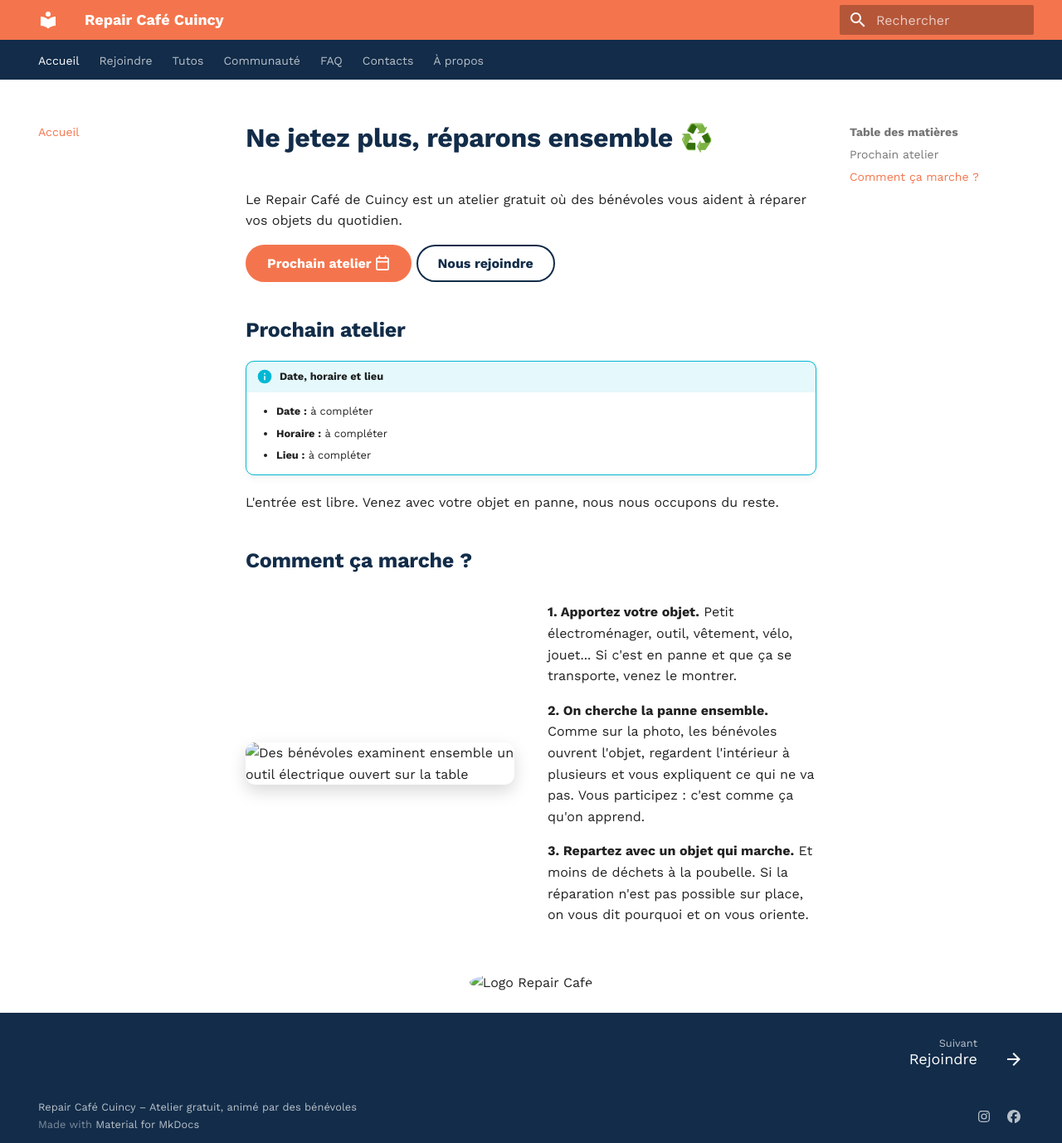
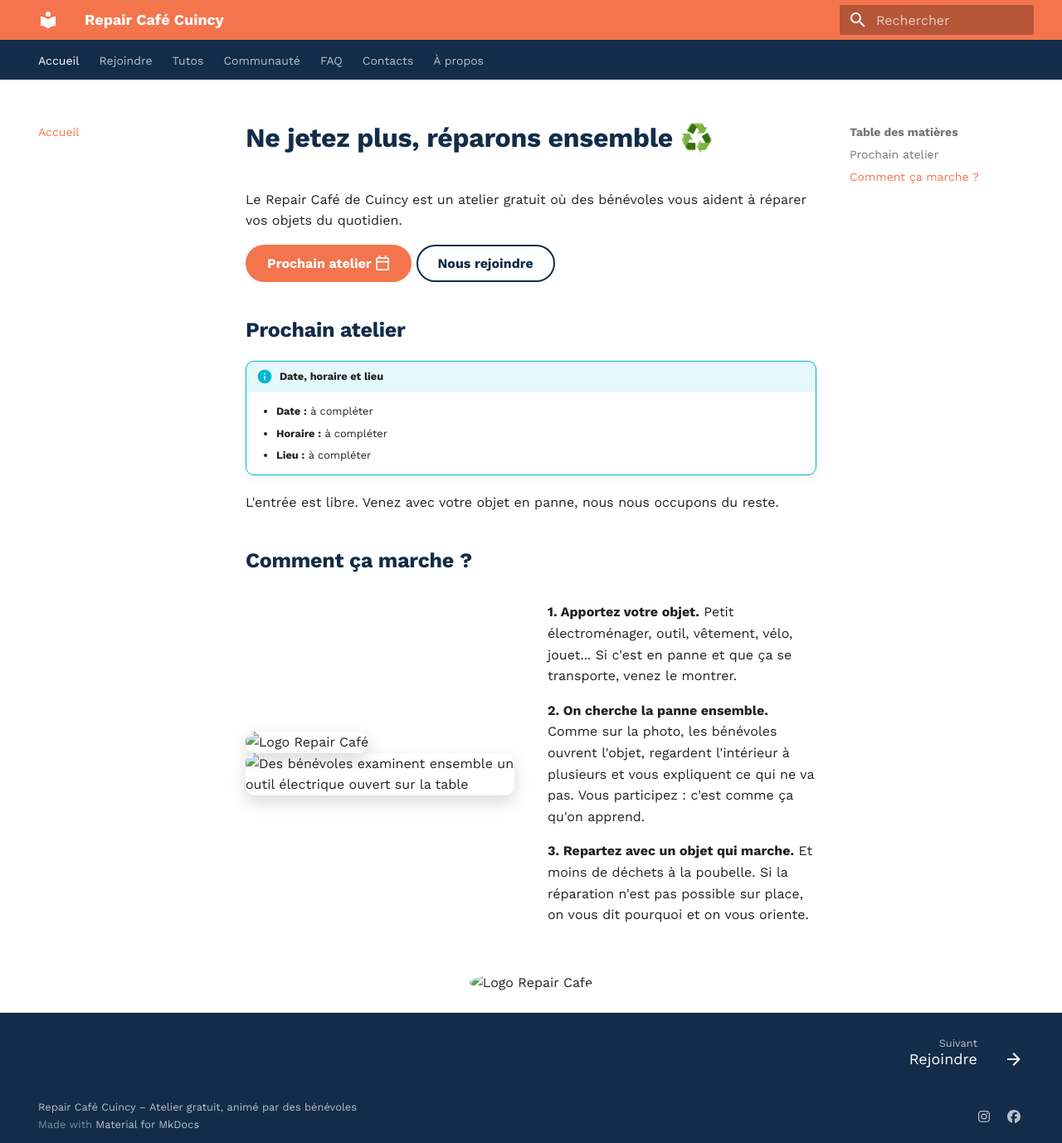
Before and after one commit to meniarksia-code/repair-cafe-cuincy, an MkDocs documentation site: the page built from docs/index.md, in a window 1280 px wide and 1378 px high. Shown: the whole window at 83% size. Built offline with MkDocs 1.6.1 and Material for MkDocs 9.7.7, drawn with Linux system fonts in a browser that asks for light colours.

Commit message:
Add images to the how section in index.md

```diff
--- a/docs/index.md
+++ b/docs/index.md
@@ -20,6 +20,7 @@ L'entrée est libre. Venez avec votre objet en panne, nous nous occupons du rest
 <div class="how" markdown>
 
 <div class="how-photo" markdown>
+![Logo Repair Café](assets/logo-repair-cafe.jpg){ width="120" }
 ![Des bénévoles examinent ensemble un outil électrique ouvert sur la table](assets/atelier.jpg)
 </div>
 
```
